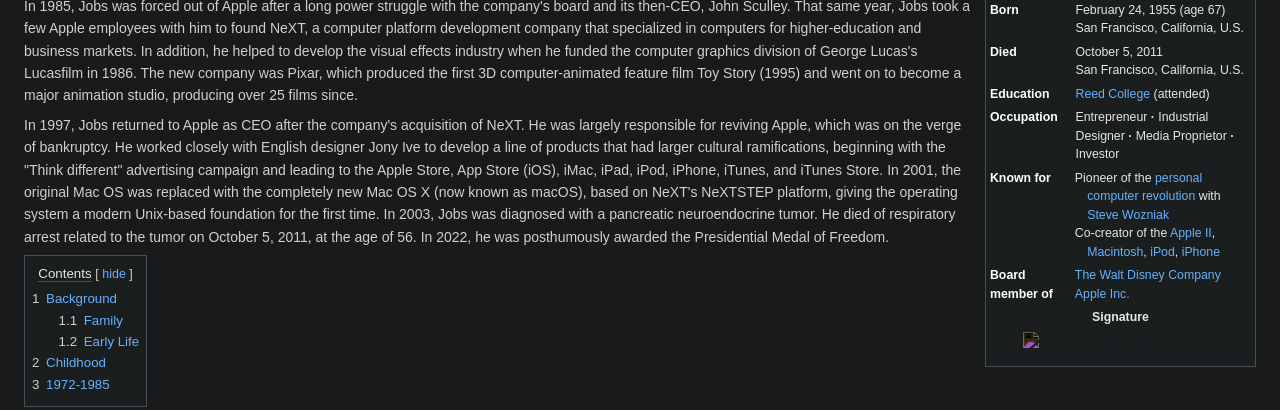
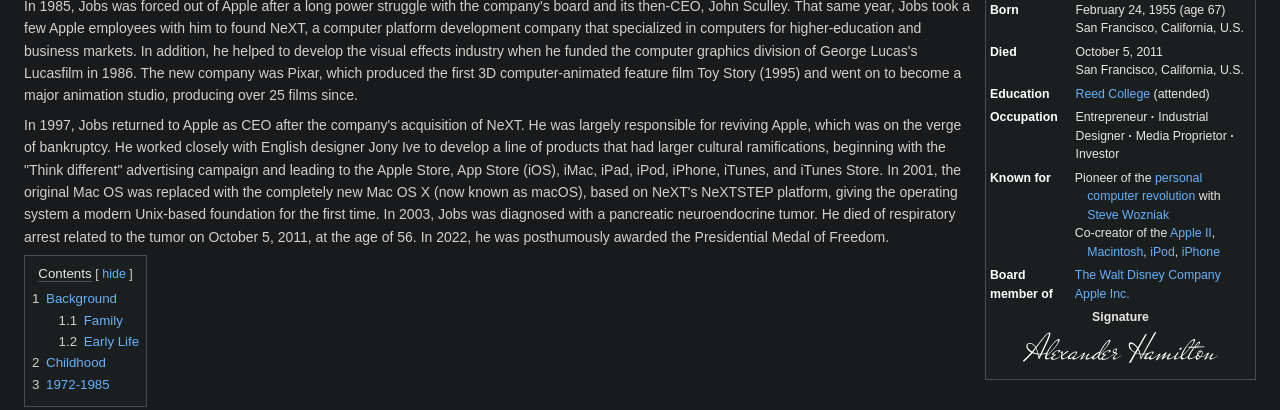
Before and after one commit to Voulqy/Wikipedia, a plain HTML site: page src/pages/hamilton.html in a window 1280 px wide. Shown: the part 395-805 px from the top of the page. Drawn offline with Linux system fonts and the light colour scheme; the site is published under a folder, as on GitHub Pages, so addresses that start at the root find nothing.

Commit message:
fixed linking

```diff
--- a/src/pages/hamilton.html
+++ b/src/pages/hamilton.html
@@ -124,7 +124,7 @@
                 <td class="infobox-full-data" colspan="2">
                   <img
                     class="signature"
-                    src="/public/assets/PNG/Hamilton Signature.svg"
+                    src="../../public/assets/PNG/Hamilton Signature.svg"
                     alt="Signature"
                   />
                 </td>
```
